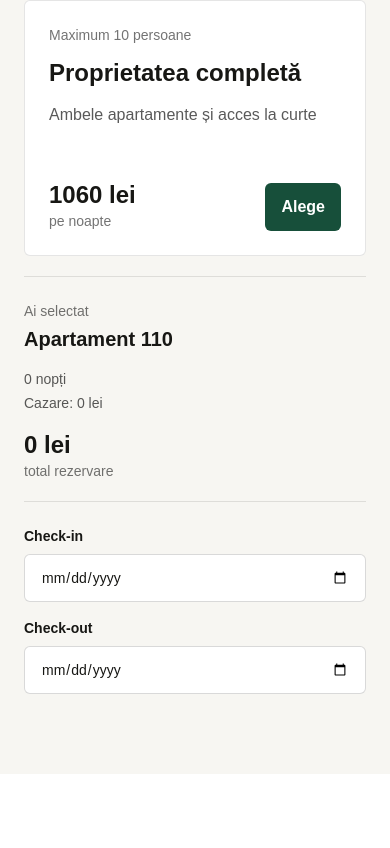
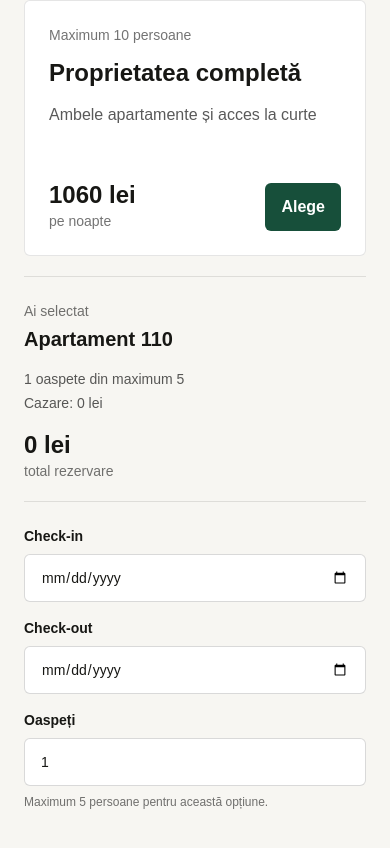
Before and after one commit to UEmanuelTudor/the-cave, a Next.js app: page / in a window 390 px wide. Shown: the part 1053-1901 px from the top of the page. Before the commit the page ends 1827 px from the top, so only its background shows below. Built offline with nearby package versions, Linux system fonts and the light colour scheme.

Commit message:
feat: add guest count selection

```diff
--- a/src/components/booking-selector.tsx
+++ b/src/components/booking-selector.tsx
@@ -47,6 +47,7 @@ export function BookingSelector() {
 
     const [checkIn, setCheckIn] = useState("");
     const [checkOut, setCheckOut] = useState("");
+    const [guestCount, setGuestCount] = useState(1);
 
     const selectedOption = bookingOptions.find(
         (option) => option.id === selectedId,
@@ -57,6 +58,24 @@ export function BookingSelector() {
     const accommodationTotal = nights * selectedOption.price;
     const total = accommodationTotal + cleaningFee;
     const hasInvalidDates = checkIn !== "" && checkOut !== "" && nights === 0;
+    function handleOptionSelect(optionId: string) {
+        const nextOption = bookingOptions.find((option) => option.id === optionId)!;
+
+        setSelectedId(optionId);
+        setGuestCount((currentGuests) => Math.min(currentGuests, nextOption.guests));
+    }
+
+    function handleGuestChange(value: string) {
+        const nextGuestCount = Number(value);
+
+        if (!Number.isFinite(nextGuestCount)) {
+            return;
+        }
+
+        setGuestCount(
+            Math.min(Math.max(Math.floor(nextGuestCount), 1), selectedOption.guests),
+        );
+    }
 
     return (
         <section
@@ -92,7 +111,7 @@ export function BookingSelector() {
                             <button
                                 type="button"
                                 aria-pressed={isSelected}
-                                onClick={() => setSelectedId(option.id)}
+                                onClick={() => handleOptionSelect(option.id)}
                                 className="rounded-md bg-[#174f3a] px-4 py-3 font-semibold text-white hover:bg-[#103b2b]"
                             >
                                 {isSelected ? "Selectat" : "Alege"}
@@ -110,7 +129,10 @@ export function BookingSelector() {
                     <p className="mt-1 text-xl font-semibold">{selectedOption.name}</p>
 
                     <div className="mt-4 space-y-1 text-sm text-black/65">
-                        <p>{nights} {nights === 1 ? "noapte" : "nopți"}</p>
+                        <p>
+                            {guestCount} {guestCount === 1 ? "oaspete" : "oaspeți"} din maximum{" "}
+                            {selectedOption.guests}
+                        </p>
                         <p>Cazare: {accommodationTotal} lei</p>
 
                         {cleaningFee > 0 && (
@@ -126,7 +148,7 @@ export function BookingSelector() {
                     <span className="block text-sm text-black/55">total rezervare</span>
                 </p>
             </div>
-            <div className="grid gap-4 border-t border-black/10 pt-6 md:col-span-3 md:grid-cols-2">
+            <div className="grid gap-4 border-t border-black/10 pt-6 md:col-span-3 md:grid-cols-3">
                 <label className="text-sm font-semibold">
                     Check-in
                     <input
@@ -151,10 +173,28 @@ export function BookingSelector() {
                     />
                 </label>
                 {hasInvalidDates && (
-                    <p className="text-sm font-semibold text-[#a33b20] md:col-span-2">
+                    <p className="text-sm font-semibold text-[#a33b20] md:col-span-3">
                         Data de check-out trebuie să fie după data de check-in.
                     </p>
+
                 )}
+                <label className="text-sm font-semibold">
+                    Oaspeți
+                    <input
+                        value={guestCount}
+                        onChange={(event) => handleGuestChange(event.target.value)}
+                        type="number"
+                        name="guests"
+                        min={1}
+                        max={selectedOption.guests}
+                        step={1}
+                        required
+                        className="mt-2 block h-12 w-full rounded-md border border-black/15 bg-white px-4 font-normal"
+                    />
+                    <span className="mt-2 block text-xs font-normal text-black/55">
+                        Maximum {selectedOption.guests} persoane pentru această opțiune.
+                    </span>
+                </label>
             </div>
         </section >
     );
```
